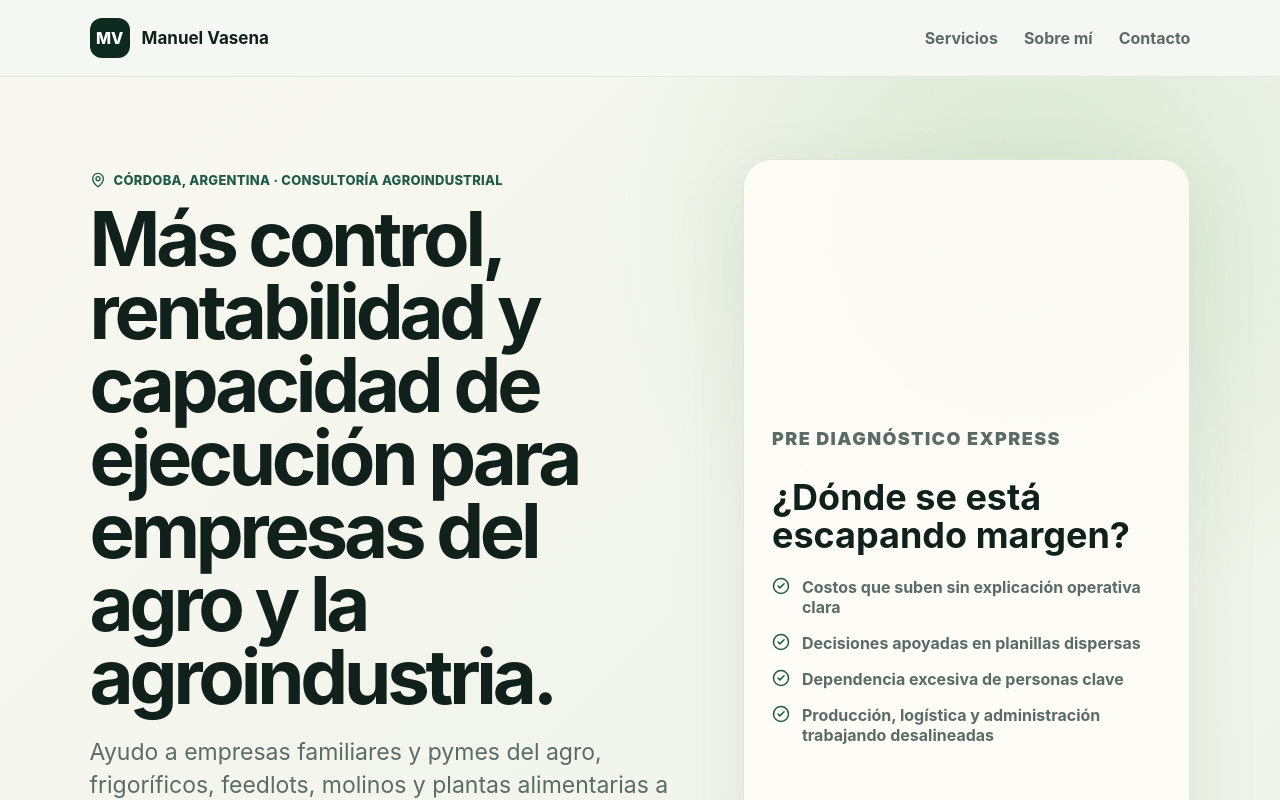
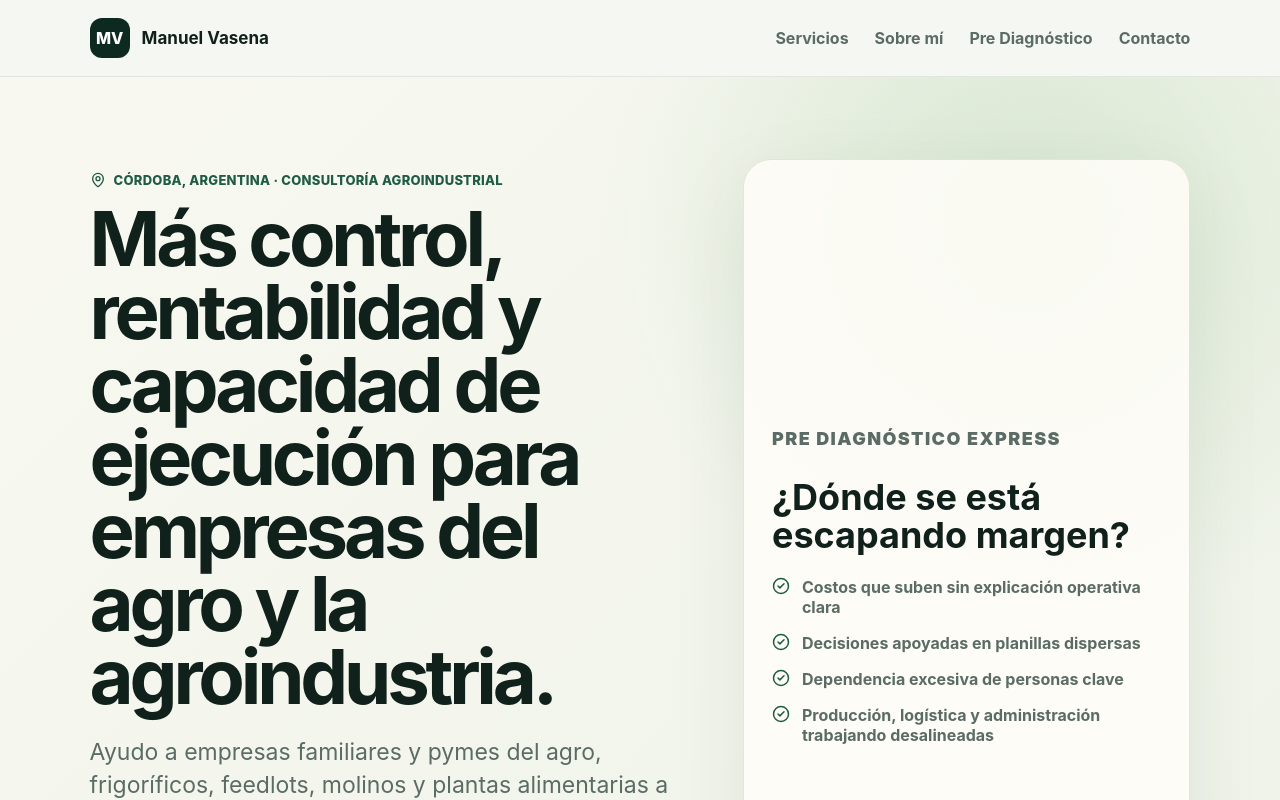
Before and after one commit to luckyagent26-rgb/mmvconsultora-web, a React (Vite) app: page / in a window 1280 px wide. Shown: the top 800 px of the page. Built offline with nearby package versions, Linux system fonts and the light colour scheme.

Commit message:
Add prediagnostico nav button

```diff
--- a/src/main.jsx
+++ b/src/main.jsx
@@ -23,7 +23,7 @@ function App(){
   return <>
     <header className="nav">
       <a className="brand" href="#top"><span>MV</span><strong>Manuel Vasena</strong></a>
-      <nav><a href="#servicios">Servicios</a><a href="#sobre-mi">Sobre mí</a><a href="#contacto">Contacto</a></nav>
+      <nav><a href="#servicios">Servicios</a><a href="#sobre-mi">Sobre mí</a><a href="#contacto">Pre Diagnóstico</a><a href="#contacto">Contacto</a></nav>
     </header>
 
     <main id="top">
--- a/src/styles.css
+++ b/src/styles.css
@@ -111,3 +111,6 @@
 
 .about{background:#fffdf8}.aboutCard{display:grid;grid-template-columns:170px 1fr;gap:34px;align-items:start;max-width:1060px;margin:0 auto;background:#fff;border:1px solid var(--line);border-radius:34px;padding:38px;box-shadow:0 24px 80px rgba(25,48,38,.07)}.aboutInitials{display:grid;place-items:center;width:150px;height:150px;border-radius:32px;background:linear-gradient(135deg,var(--dark),var(--green));color:#fff;font-size:44px;font-weight:900;letter-spacing:-.05em}.about h2{font-size:clamp(36px,4vw,54px);line-height:1;margin:8px 0 12px;letter-spacing:-.045em}.aboutLead{font-size:22px!important;color:var(--ink)!important;font-weight:750}.aboutFacts{display:flex;gap:10px;flex-wrap:wrap;margin:22px 0}.aboutFacts span{background:#eef6ef;color:var(--green);border:1px solid #d8e8dc;border-radius:999px;padding:10px 13px;font-weight:800;font-size:14px}.aboutLinks{display:flex;gap:10px;flex-wrap:wrap}.aboutLinks a{border-radius:999px;padding:11px 14px;background:var(--dark);color:#fff;font-weight:850}.aboutLinks a:nth-child(2){background:#eef1ec;color:var(--green)}
 @media(max-width:760px){.aboutCard{grid-template-columns:1fr;padding:24px;border-radius:24px;gap:20px}.aboutInitials{width:96px;height:96px;border-radius:24px;font-size:31px}.about h2{font-size:36px}.aboutLead{font-size:20px!important}.aboutFacts span{border-radius:18px;font-size:14px;line-height:1.25}.aboutLinks{display:grid;grid-template-columns:1fr}.aboutLinks a{text-align:center}.nav nav{grid-template-columns:repeat(3,1fr)}}
+
+@media (max-width: 760px){.nav nav{grid-template-columns:repeat(2,1fr)}.nav nav a{font-size:13px}}
+@media (max-width: 420px){.nav nav a{font-size:12px}}
```
